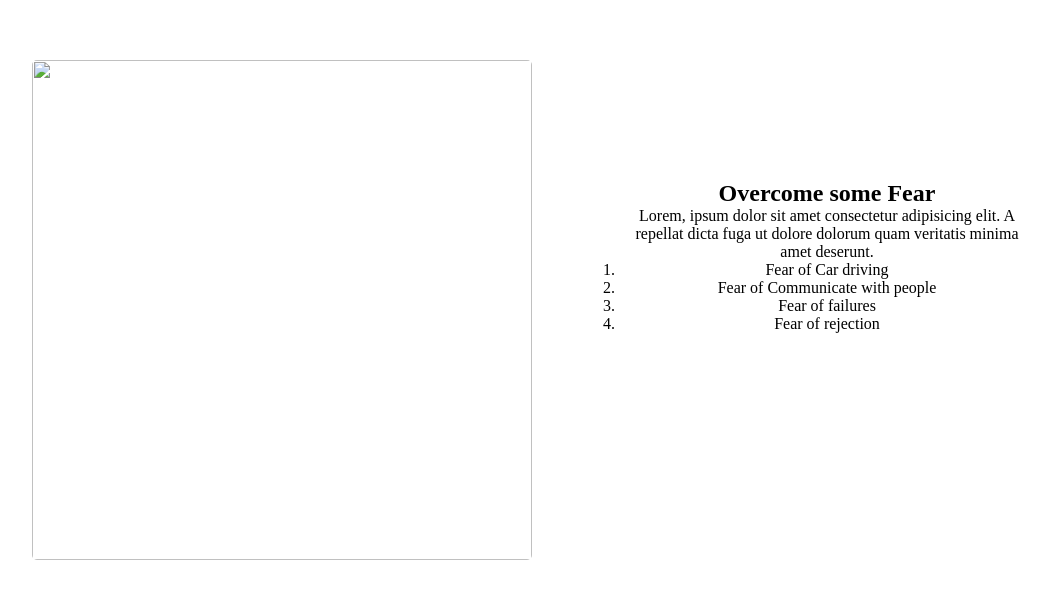
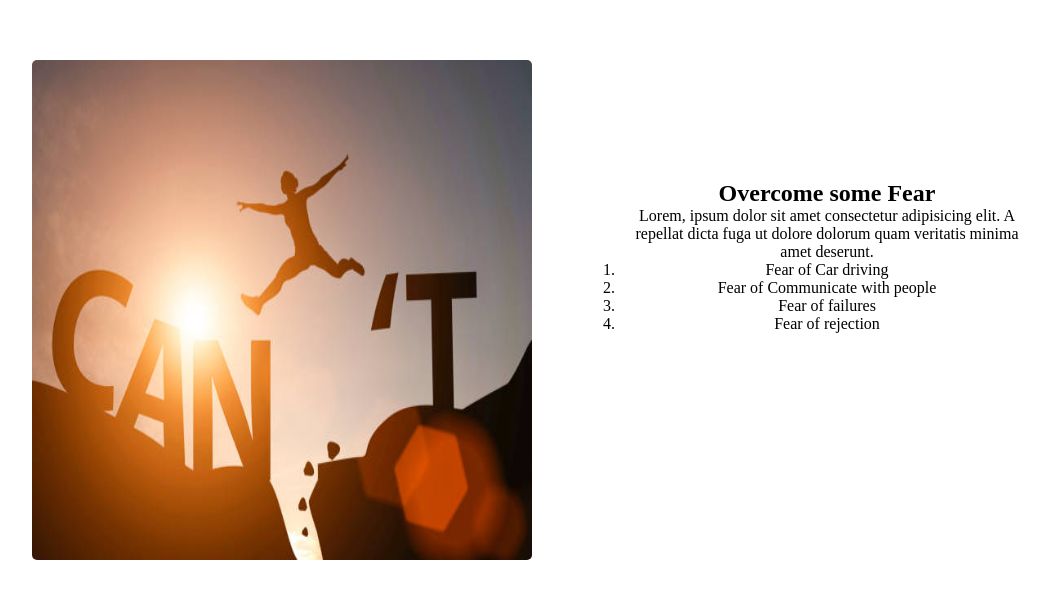
Before and after one commit to hasibprangon/New-Year, a plain HTML site: page index.html in a window 1280 px wide. Shown: the part 2621-3219 px from the top of the page, without its empty margins (198-1247 px from the left). Drawn offline with Linux system fonts and the light colour scheme.

Commit message:
images reste

```diff
--- a/index.html
+++ b/index.html
@@ -69,7 +69,7 @@
 <section class="fear">
 
     <div>
-        <img style="  height: 500px; width: 500px; margin-top: 130px; margin-left: 230px; border-radius: 5px;" src="../New Year/images/overcome.jpg" alt="">
+        <img style="  height: 500px; width: 500px; margin-top: 130px; margin-left: 230px; border-radius: 5px;" src="images/overcome.jpg" alt="">
     </div>
     <div style="  width: 416px; height: 401px; margin-top: 250px; margin-bottom: 200px; padding-left: 87px;">
         <h2>Overcome some Fear</h2>
```
